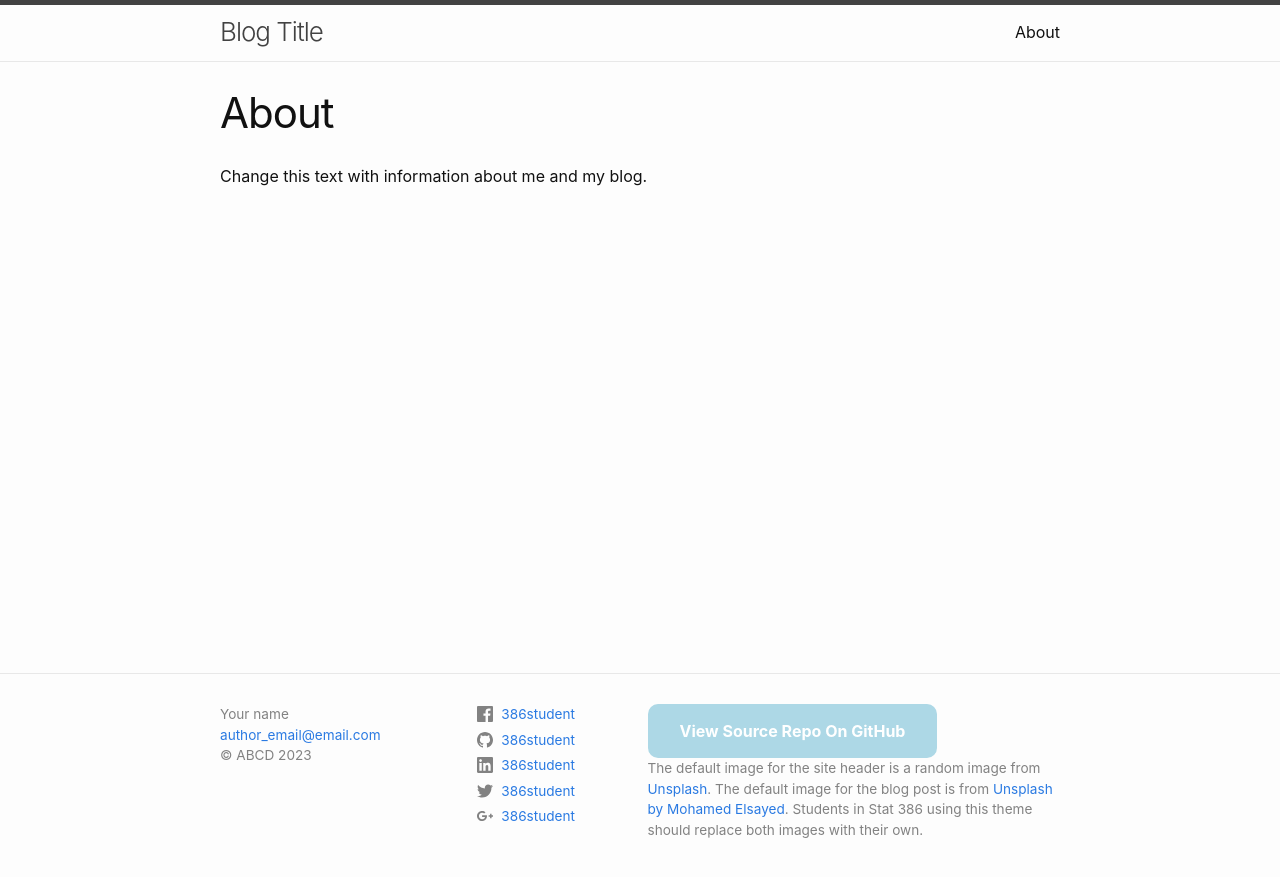
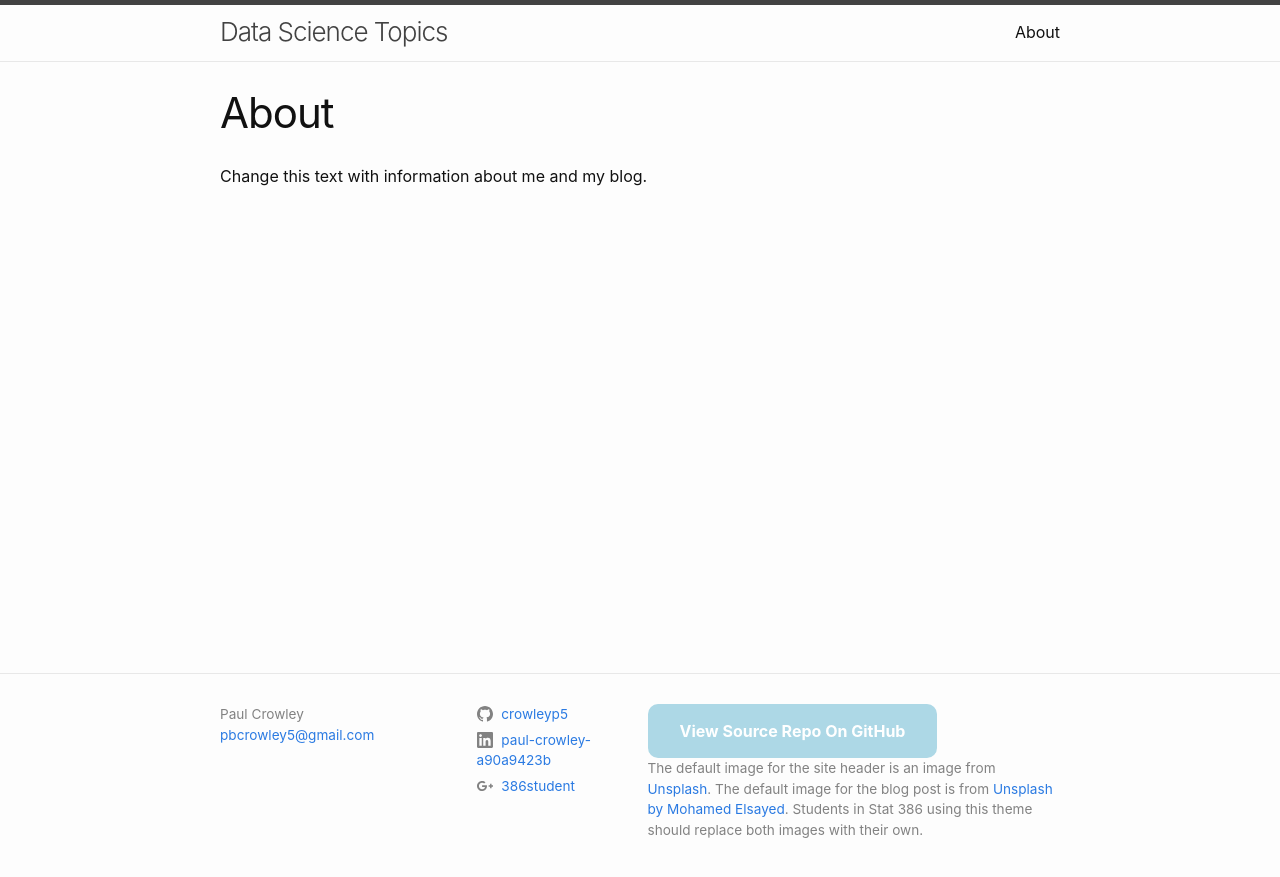
Before and after one commit to crowleyp5/crowleyp5blog, a Jekyll site: the page built from about.markdown, in a window 1280 px wide. Shown: the top 877 px of the page. Built offline with Jekyll 4.4.1, drawn with Linux system fonts in a browser that asks for light colours.

Commit message:
Update _config.yml

```diff
--- a/_config.yml
+++ b/_config.yml
@@ -18,28 +18,28 @@
 # You can create any custom variable you would like, and they will be accessible
 # in the templates via {{ site.myvariable }}.
 
-title: Blog Title
-email: author_email@email.com
-description: "Change the description so that it describes your blog"
-baseurl: "/stat386-blog-theme" # the name of the repository
-url: "https://esnt.github.io" #  change this to "https://<your-github-username>.github.io"
-image: https://source.unsplash.com/random
-author: Your name
-copyright: ABCD # Your initials or what you want the copyright to be.  Leave empty for no copyright
-footer_description: 'The default image for the site header is a random image from
-        <a href="https://source.unsplash.com/random" target="_blank"> Unsplash</a>.
+title: Data Science Topics
+email: pbcrowley5@gmail.com
+description: "Blog for personal and data science educational purposes."
+baseurl: "/crowleyp5blog" # the name of the repository
+url: "https://crowleyp5.github.io" #  change this to "https://<your-github-username>.github.io"
+image: https://unsplash.com/photos/ukvgqriuOgo
+author: Paul Crowley
+copyright: # Your initials or what you want the copyright to be.  Leave empty for no copyright
+footer_description: 'The default image for the site header is an image from
+        <a href="https://unsplash.com/photos/ukvgqriuOgo" target="_blank"> Unsplash</a>.
         The default image for the blog post is from
-        <a href="https://unsplash.com/photos/DWpR-BpKlw0?utm_source=unsplash&utm_medium=referral&utm_content=creditShareLink" target="_blank"
+        <a href="https://unsplash.com/photos/Kj2SaNHG-hg" target="_blank"
         >Unsplash by Mohamed Elsayed</a>. Students in Stat 386 using this theme should replace both images
         with their own.'
 
 
 # Social media users names.  Leave fields blank that you don't want displayed
-twitter_username: 386student
-github_username:  386student
-linkedin_username: 386student
+twitter_username:
+github_username:  crowleyp5
+linkedin_username: paul-crowley-a90a9423b
 dribbble_username:
-facebook_username: 386student
+facebook_username:
 flickr_username:
 instagram_username:
 pinterest_username:
```
